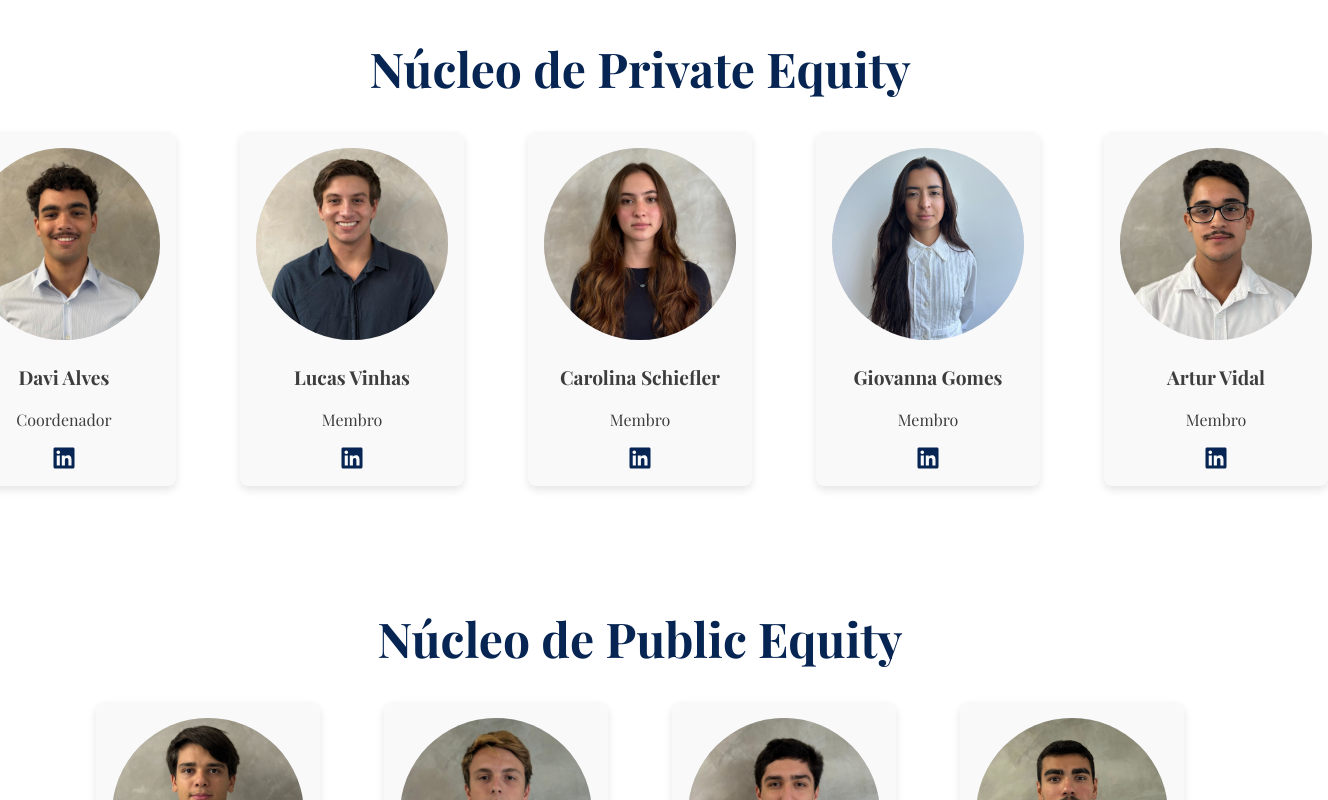
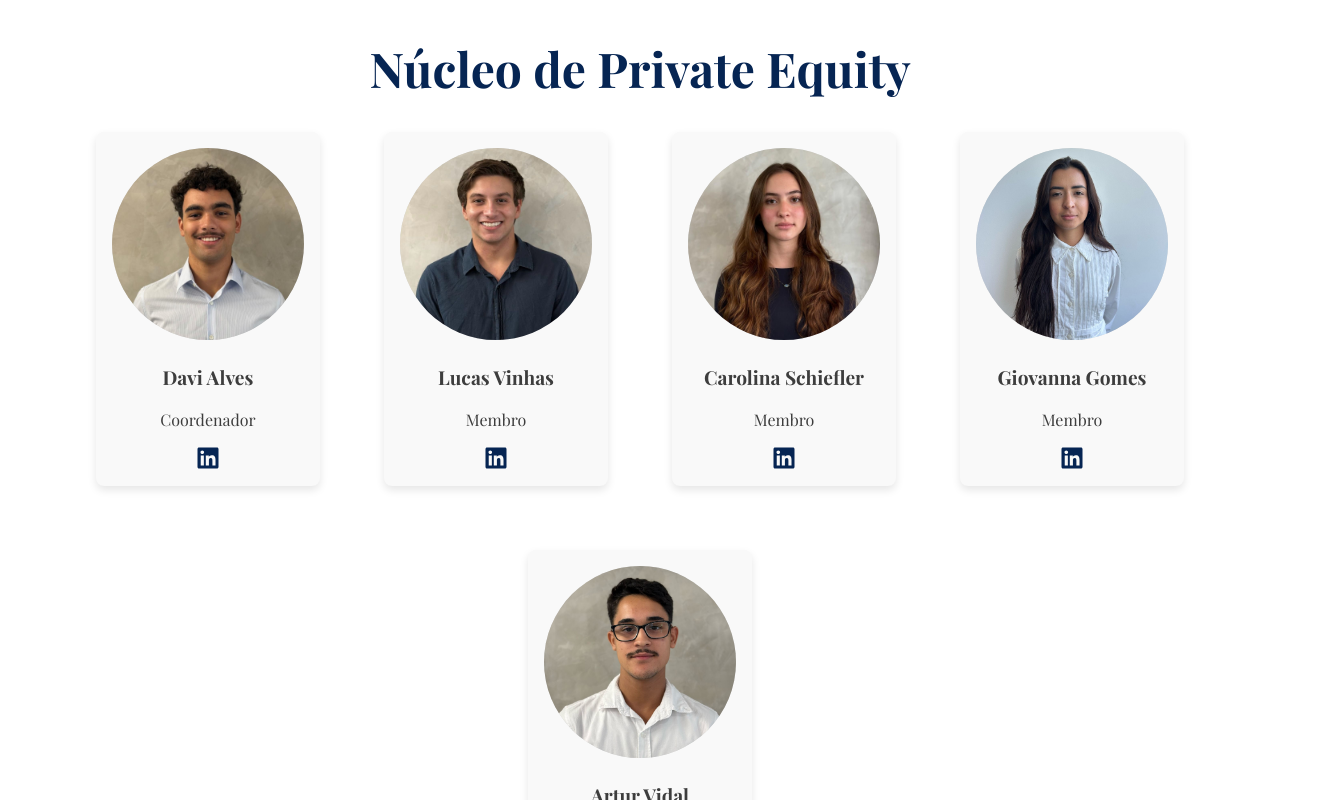
Before and after one commit to digital-fgv-jr/sitelmf, a React (Create React App) app: page /Equipe in a window 1280 px wide. Shown: the part 1760-2560 px from the top of the page, 1328 px wide, since content can reach past the window. Built offline with nearby package versions, Linux system fonts and the light colour scheme; a web font is replaced by a local one.

Commit message:
equipe responsivity adjustments

```diff
--- a/src/styles/components/NucleoEquipe.css
+++ b/src/styles/components/NucleoEquipe.css
@@ -17,14 +17,10 @@
   margin: 0 auto;
   margin-bottom: 2rem;
   justify-items: center;
+  flex-wrap: wrap;
 }
 
 @media (max-width: 768px) {
-  .nucleo-cards-container{
-    flex-direction: column;
-    align-items: center;
-  }
-
   .nucleo-equipe-titulo {
     font-size: 2rem;
   }
```
